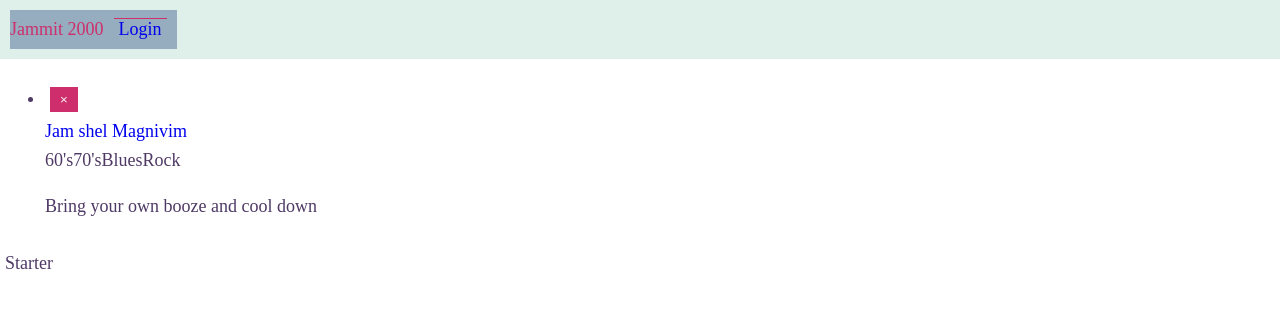
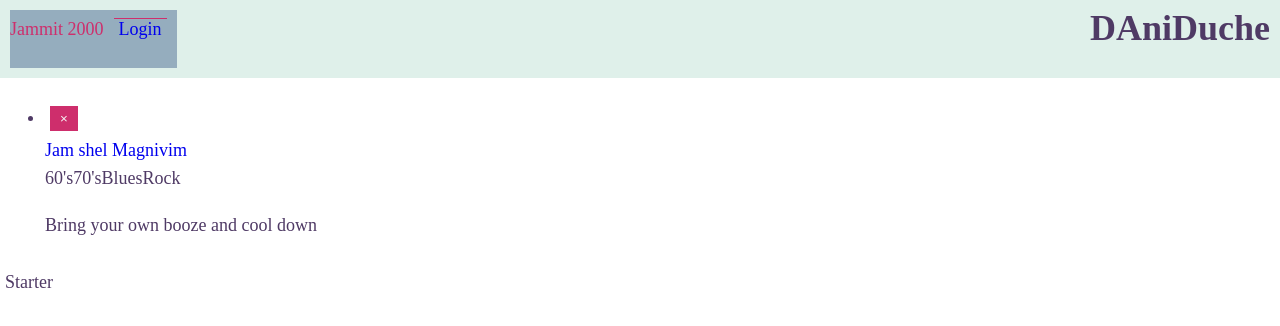
Before and after one commit to Evikk/jammit, a React (Create React App) app in the folder frontend/: page / in a window 1280 px wide. Shown: the top 326 px of the page. Built offline with nearby package versions, Linux system fonts and the light colour scheme.

Commit message:
test header made by Daniel

```diff
--- a/frontend/src/cmps/Header.jsx
+++ b/frontend/src/cmps/Header.jsx
@@ -17,6 +17,7 @@ class _Header extends Component {
                 </Link>
 
             </span>}
+            <h1>DAniDuche</h1>
         </header>
     }
 
```
